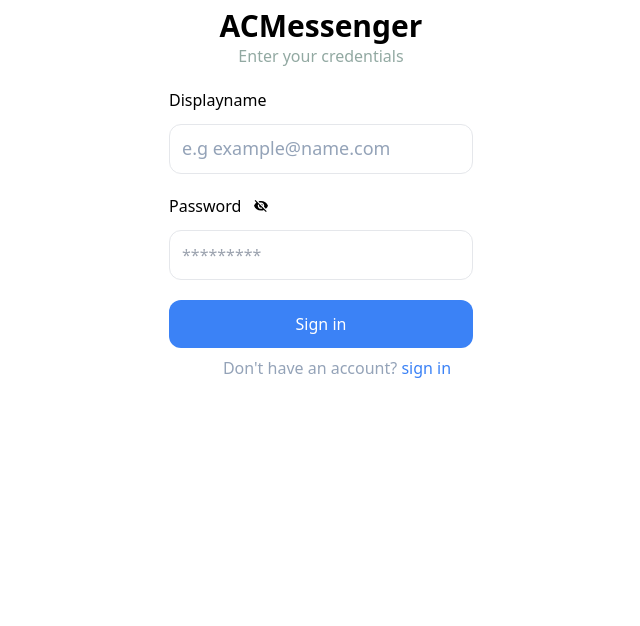
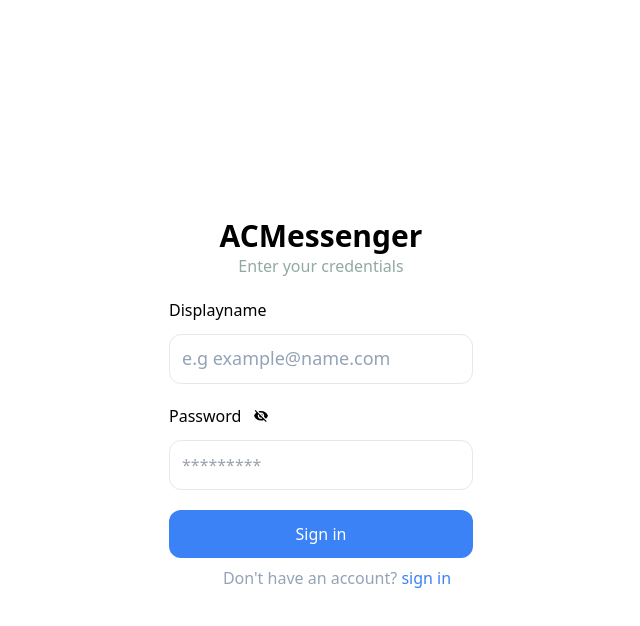
Before and after one commit to professor-12/AY-s_MESSANGER_APP, a React (Vite) app: page /auth in a window 1280 px wide. Shown: the top 626 px of the page, without its empty margins (319-959 px from the left). Built offline with nearby package versions, Linux system fonts and the light colour scheme; no server answers.

Commit message:
Fixed Bugs

```diff
--- a/src/components/Auth/Authen.tsx
+++ b/src/components/Auth/Authen.tsx
@@ -6,8 +6,8 @@ const Auth = () => {
     const [params] = useSearchParams();
     const mode = params.get("mode");
     return (
-        <motion.div className="flex justify-center flex-col   dark:bg-primary">
-            <div className="p-1 md:p-0  w-[100%] md:w-[60%] lg:w-[25%]  mx-auto  dark:text-white items-center flex flex-col justify-center ">
+        <motion.div className="flex min-h-screen justify-center flex-col   dark:bg-primary">
+            <div className="p-1 md:p-0 overflow-x-hidden  w-[100%] md:w-[60%] lg:w-[25%]  mx-auto  dark:text-white items-center flex flex-col justify-center ">
                 {mode === "signup" ? <Signup /> : <Login />}
             </div>
         </motion.div>
--- a/src/components/Auth/Login.tsx
+++ b/src/components/Auth/Login.tsx
@@ -137,7 +137,10 @@ const Login = () => {
             </motion.div>
             <div className="text-slate-400 ml-4 text-center text-base w-full">
                 Don't have an account?{"  "}
-                <Link to={"/auth?mode=signup"} className="text-blue-500 text-center">
+                <Link
+                    to={"/auth?mode=signup"}
+                    className="text-blue-500 text-center"
+                >
                     sign in
                 </Link>
             </div>
--- a/src/components/MessageTab/ChatHeader.tsx
+++ b/src/components/MessageTab/ChatHeader.tsx
@@ -6,7 +6,7 @@ const ChatHeader = () => {
     const { friendprofile } = useContextApi();
     const { profilepics, displayname } = friendprofile;
     return (
-        <div className="absolute  top-0  p-7 py-5 left-0 dark:bg-primary  right-0 bg-white dark:border-none border-b flex items-center space-x-2">
+        <div className="absolute  justify-between md:justify-start  top-0  p-7 py-5 left-0 dark:bg-primary  right-0 bg-white dark:border-none border-b flex items-center space-x-2">
             <ExpandableCard>
                 <div
                     onClick={() => settab(true)}
@@ -15,6 +15,7 @@ const ChatHeader = () => {
                     <AiOutlineArrowLeft />
                 </div>
             </ExpandableCard>
+            <div className="flex items-center space-x-3">
                 <img
                     className="w-12 h-12 object-cover rounded-full mr-2"
                     src={import.meta.env.VITE_BASEURL + profilepics}
@@ -22,6 +23,7 @@ const ChatHeader = () => {
                 />
                 <h1 className="text-xl ">{displayname}</h1>
             </div>
+        </div>
     );
 };
 
```
Lines whose indentation alone changed are shown as unchanged.
